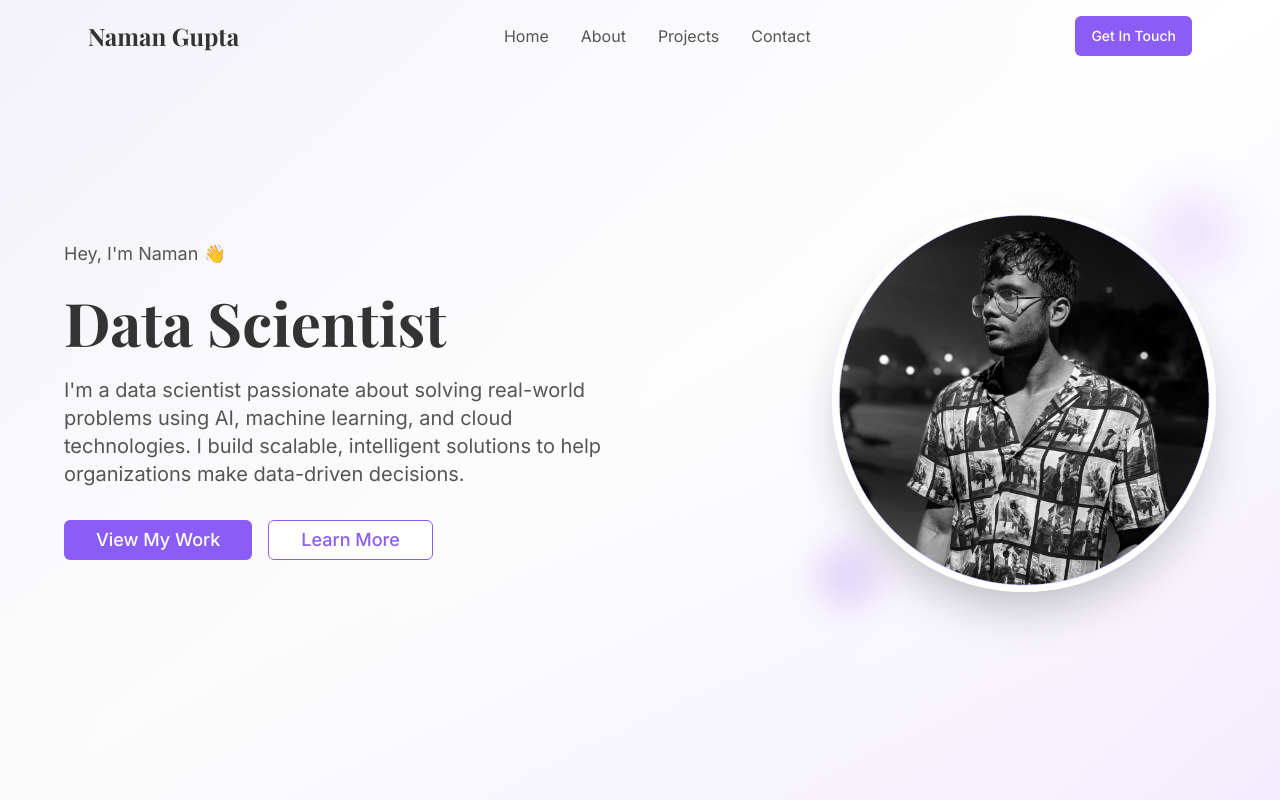
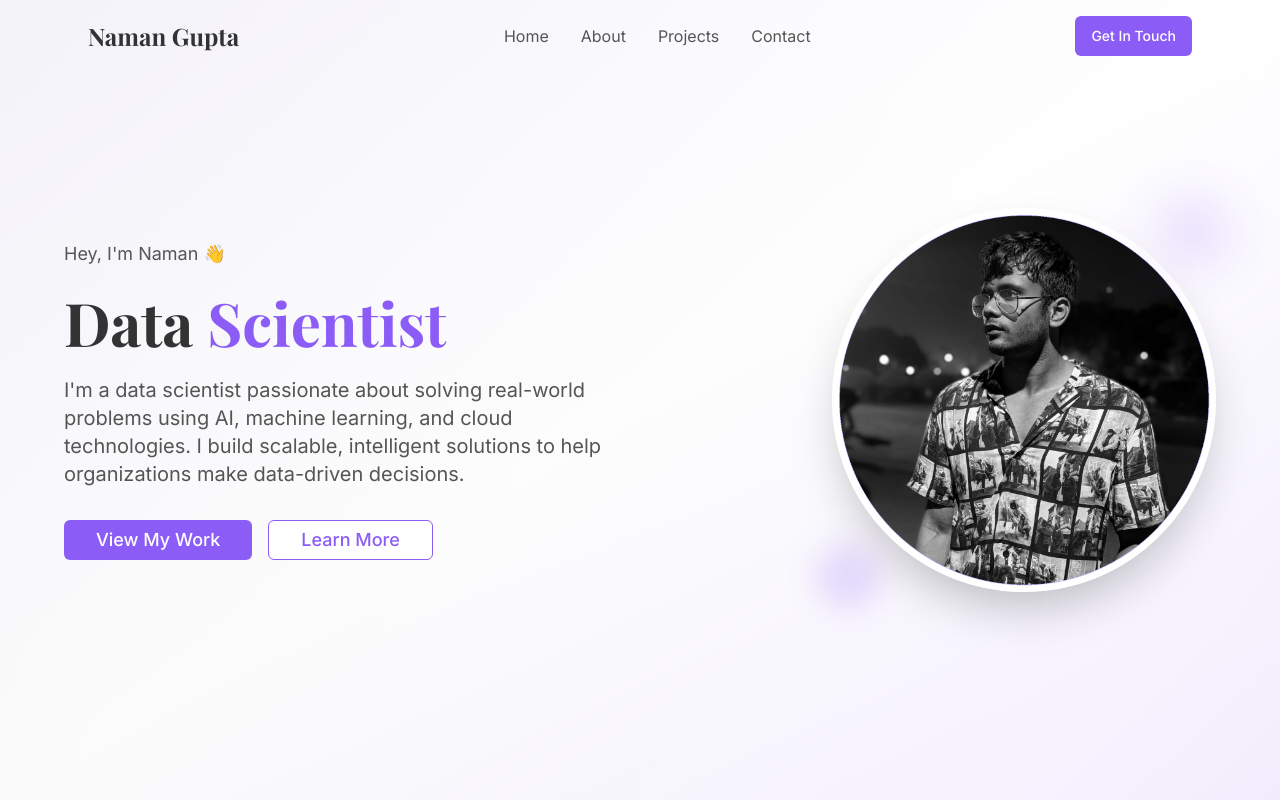
Before and after one commit to namanook/namanworking, a React (Vite) app: page / in a window 1280 px wide. Shown: the top 800 px of the page. Built offline with nearby package versions, Linux system fonts and the light colour scheme.

Commit message:
Fix: Hero title color
Change the color of the second word in the hero title to elegant purple.

```diff
--- a/src/components/Hero.tsx
+++ b/src/components/Hero.tsx
@@ -4,7 +4,10 @@ import { useState, useEffect } from "react";
 
 export const Hero = () => {
   const [currentTitle, setCurrentTitle] = useState(0);
-  const titles = ["Data Scientist", "AI/ML Engineer"];
+  const titles = [
+    { first: "Data", second: "Scientist" },
+    { first: "AI/ML", second: "Engineer" }
+  ];
 
   useEffect(() => {
     const interval = setInterval(() => {
@@ -38,7 +41,6 @@ export const Hero = () => {
           </div>
 
           <h1 className="font-playfair text-5xl lg:text-6xl font-bold mb-6 leading-tight">
-            <span className="text-elegant-charcoal">
             <span
               key={currentTitle}
               className="inline-block animate-fade-in"
@@ -46,8 +48,8 @@ export const Hero = () => {
                 animation: 'fadeInOut 1s ease-in-out'
               }}
             >
-                {titles[currentTitle]}
-              </span>
+              <span className="text-elegant-charcoal">{titles[currentTitle].first}</span>
+              <span className="text-elegant-purple"> {titles[currentTitle].second}</span>
             </span>
           </h1>
 
```
Lines whose indentation alone changed are shown as unchanged.
